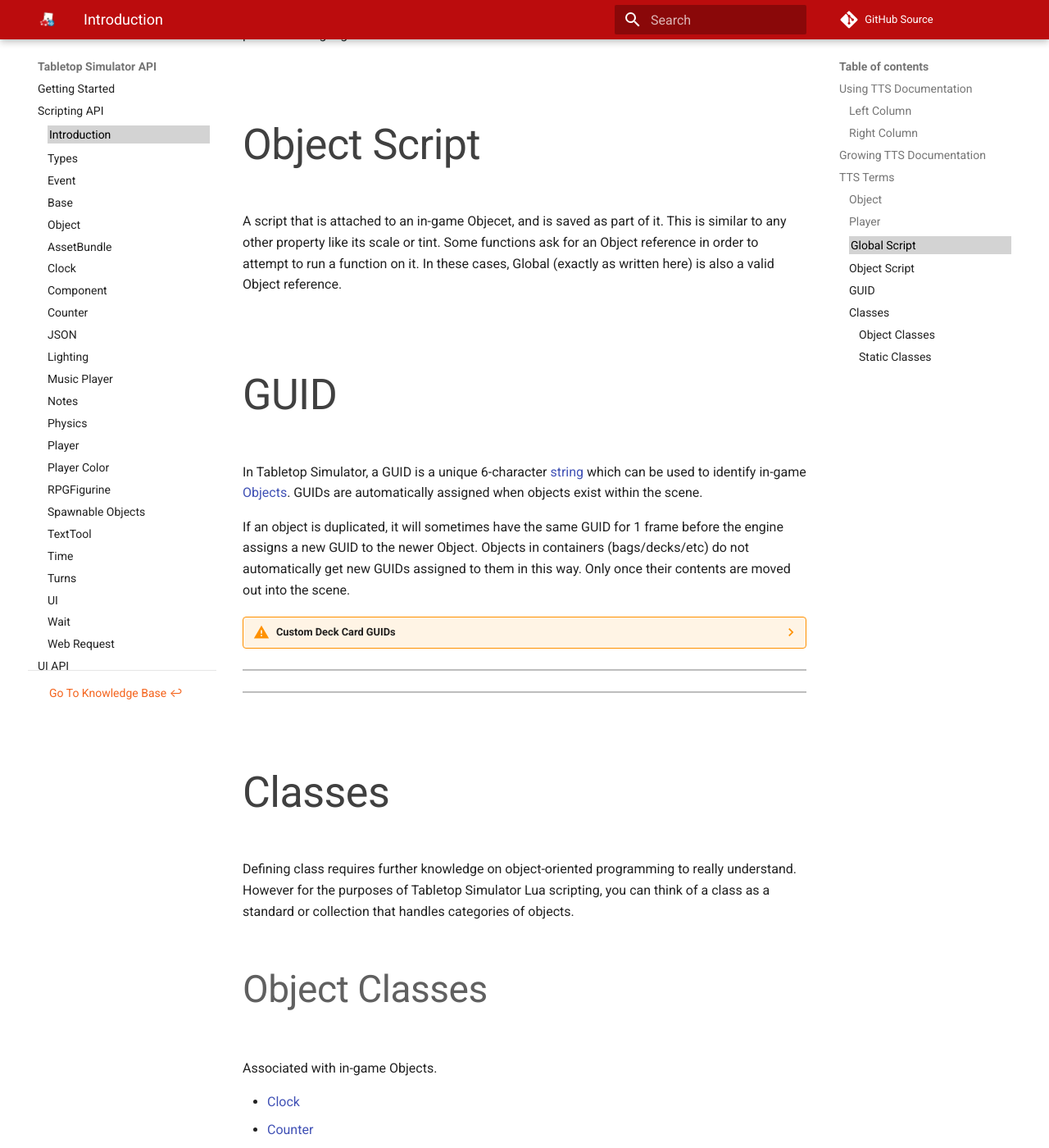
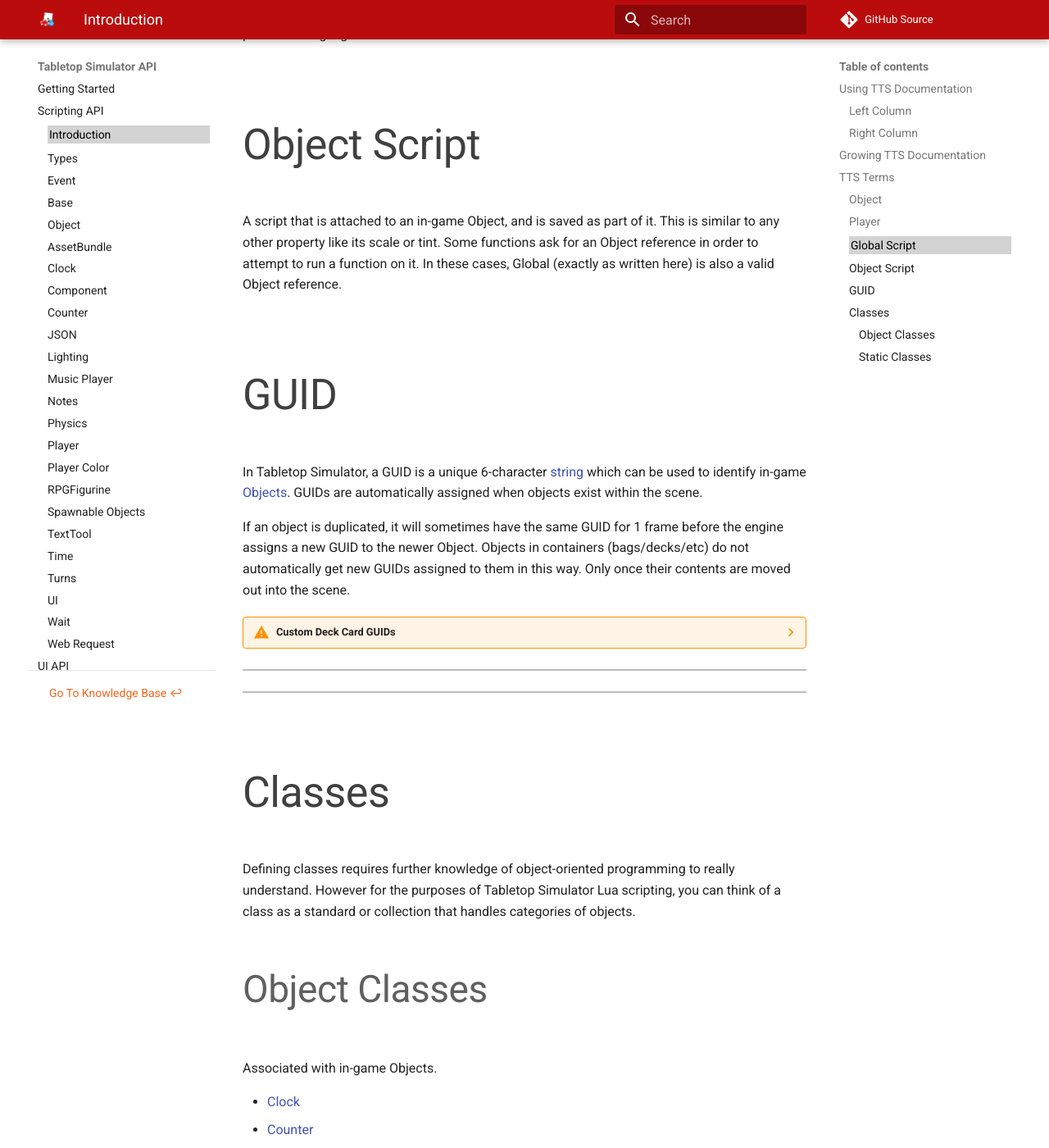
Before and after one commit to Berserk-Games/Tabletop-Simulator-API, an MkDocs documentation site: the page built from docs/intro.md, in a window 1280 px wide and 1400 px high, scrolled down 2500 px. Shown: the whole window at 82% size. Built offline with MkDocs 1.6.1 and Material for MkDocs 9.7.7, drawn with Linux system fonts in a browser that asks for light colours; comment, search, counter and statistics services are not loaded; old or Windows-style settings are respelled for this version of MkDocs; some of the changed text lies outside the part shown.

Commit message:
Proof Edits
Corrected minor typos and spelling errors. No substantive changes.

```diff
--- a/docs/intro.md
+++ b/docs/intro.md
@@ -20,7 +20,7 @@
 ##TTS Terms
 
 ###Object
-On in-game physical Object that currently exists in the scene. If an Object is placed inside of a bag/deck/etc, it stops existing and is no longer in the scene until it is pulled back out.
+An in-game physical Object that currently exists in the scene. If an Object is placed inside of a bag/deck/etc, it stops existing and is no longer in the scene until it is pulled back out.
 
 ###Player
 A person in the game. Each Player is assigned a color, with spectators being "Grey". If you are attempting to identify a Player, you would use the color of the seat they are in to do so.
@@ -29,7 +29,7 @@
 The Global script, which is a script that is not attached to any particular Object. It is always present during a game.
 
 ###Object Script
-A script that is attached to an in-game Objecet, and is saved as part of it. This is similar to any other property like its scale or tint. Some functions ask for an Object reference in order to attempt to run a function on it. In these cases, Global (exactly as written here) is also a valid Object reference.
+A script that is attached to an in-game Object, and is saved as part of it. This is similar to any other property like its scale or tint. Some functions ask for an Object reference in order to attempt to run a function on it. In these cases, Global (exactly as written here) is also a valid Object reference.
 
 ###GUID
 In Tabletop Simulator, a GUID is a unique 6-character [string](types)&nbsp;which can be used to identify in-game [Objects](object). GUIDs are automatically assigned when objects exist within the scene.
@@ -47,7 +47,7 @@
 
 ###Classes
 
-Defining class requires further knowledge on object-oriented programming to really understand. However for the purposes of Tabletop Simulator Lua scripting, you can think of a class as a standard or collection that handles categories of objects.
+Defining classes requires further knowledge of object-oriented programming to really understand. However for the purposes of Tabletop Simulator Lua scripting, you can think of a class as a standard or collection that handles categories of objects.
 
 ####Object Classes
 Associated with in-game Objects.
```
Also changed, not shown: other parts of docs/intro.md (+1 -1 lines).
